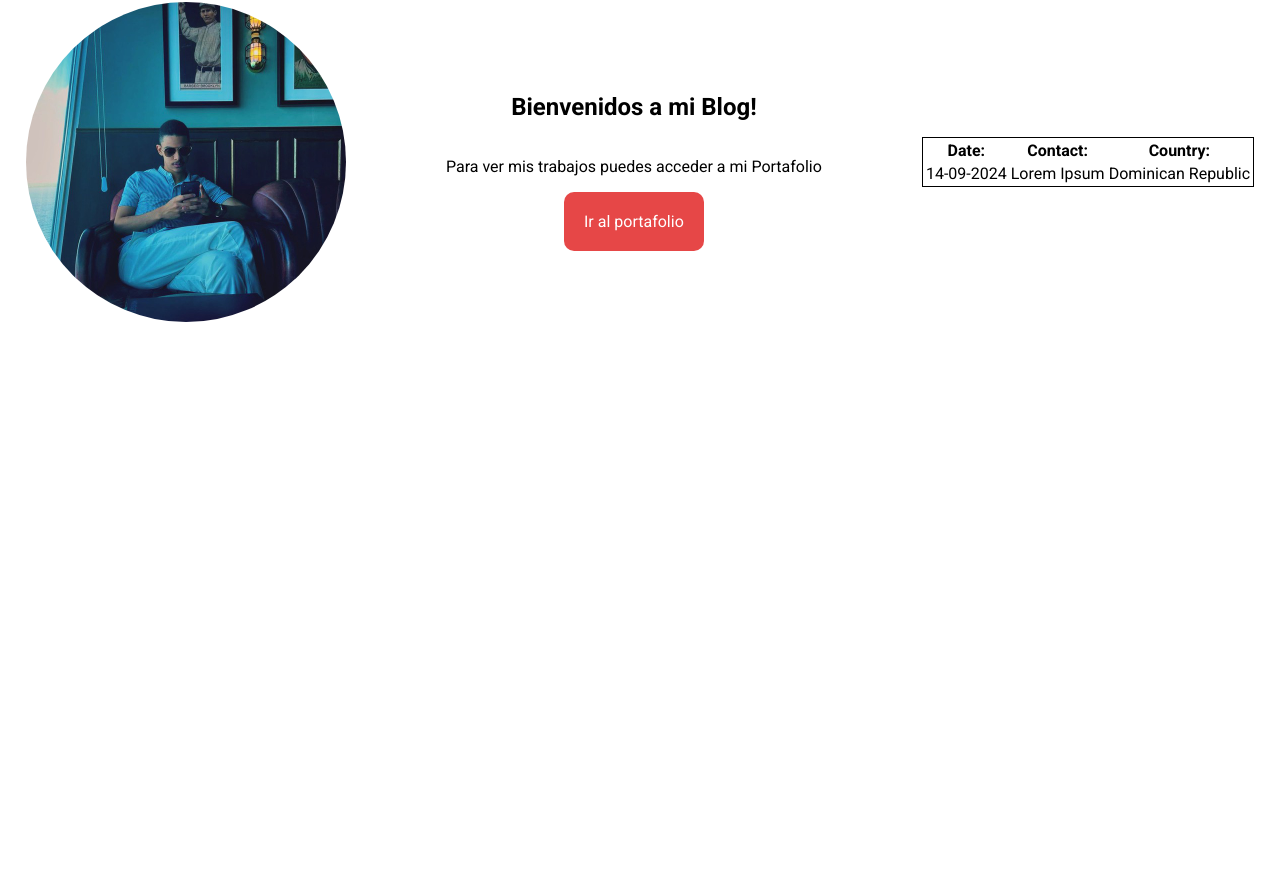
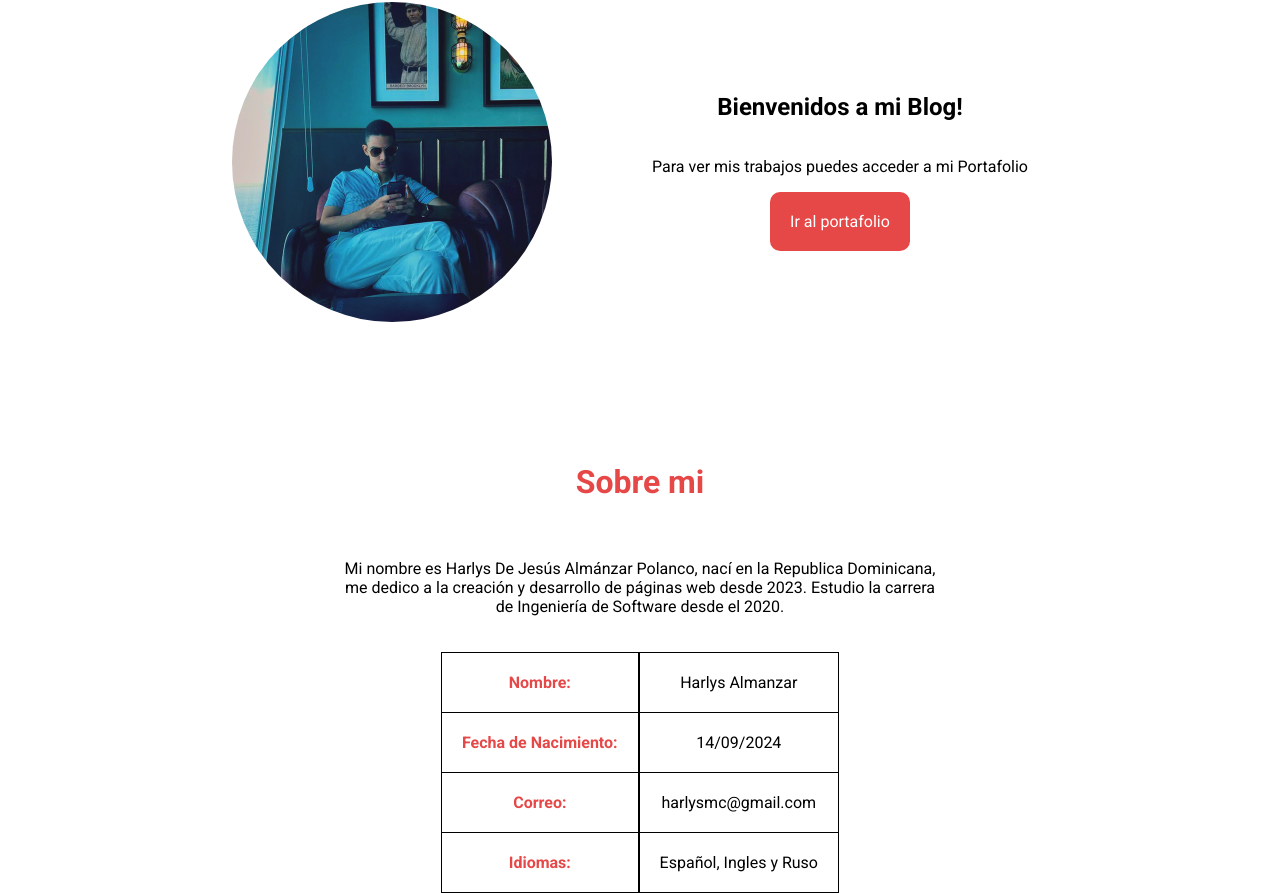
Before and after one commit to JustHarlys/Blog, a React (Vite) app: page /about in a window 1280 px wide. Shown: the part 230-1123 px from the top of the page. Before the commit the page ends 800 px from the top, so only its background shows below. Built offline with nearby package versions, Linux system fonts and the light colour scheme.

Commit message:
Agregado el about me

```diff
--- a/src/App.css
+++ b/src/App.css
@@ -173,8 +173,53 @@ aside {
   border-radius: 10px;
 }
 
+.about-me-whole-container {
+  display: flex;
+  flex-direction: column;
+  justify-content: center;
+  align-items: center;
+}
+
 table {
+  border-collapse: collapse;
+  text-align: center;
+  display: flex;
+  justify-content: center;
+  align-items: center;
+}
+
+.about-me-title {
+  text-align: center;
+  color: var(--red);
+}
+
+.about-me-p {
+  text-align: center;
+  padding: 20px;
+  width: 50%;
+}
+
+tr {
+  display: block;
+  float: left;
+
+}
+
+th,td {
+  display: block;
   border: 1px solid black;
+  padding: 20px;
+}
+
+.table-head {
+  color: var(--red);
+}
+
+tr > *:not(:first-child) {
+  border-top: 0;
+}
+tr:not(:first-child) > * {
+  border-left: ;
 }
 
 .aside-entry {
--- a/src/Components/AboutMeHero.jsx
+++ b/src/Components/AboutMeHero.jsx
@@ -1,8 +1,8 @@
 import Harlys from '../assets/me.jfif'
-import { Link } from './Link'
 
 function AboutMeHero() {
   return (
+    <div className='about-me-whole-container'>
     <section className="about-me-container">
 
       <img src={Harlys} alt="Imagen de Harlys" className="harlys-img"/>
@@ -15,18 +15,33 @@ function AboutMeHero() {
           </div>
         </div>
 
-        <table>
-          <tr>
-            <th>Date: </th>
-            <th>Contact: </th>
-            <th>Country: </th>
-          </tr>
-          <td>14-09-2024</td>
-          <td>Lorem Ipsum</td>
-          <td>Dominican Republic</td>
-        </table>
 
     </section>
+
+    <h1 className='about-me-title'>Sobre mi</h1>
+
+    <p className='about-me-p'>
+    Mi nombre es Harlys De Jesús Almánzar Polanco,
+      nací en la Republica Dominicana,
+      me dedico a la creación y desarrollo de páginas web desde 2023.
+      Estudio la carrera de Ingeniería de Software desde el 2020.
+    </p>
+
+<table>
+<tr>
+  <th className='table-head'>Nombre: </th>
+  <th className='table-head'>Fecha de Nacimiento: </th>
+  <th className='table-head'>Correo: </th>
+  <th className='table-head'>Idiomas: </th>
+</tr>
+<tr>
+  <td>Harlys Almanzar</td>
+  <td>14/09/2024</td>
+  <td>harlysmc@gmail.com</td>
+  <td>Español, Ingles y Ruso</td>
+</tr>
+</table>
+    </div>
   )
 }
 
```
